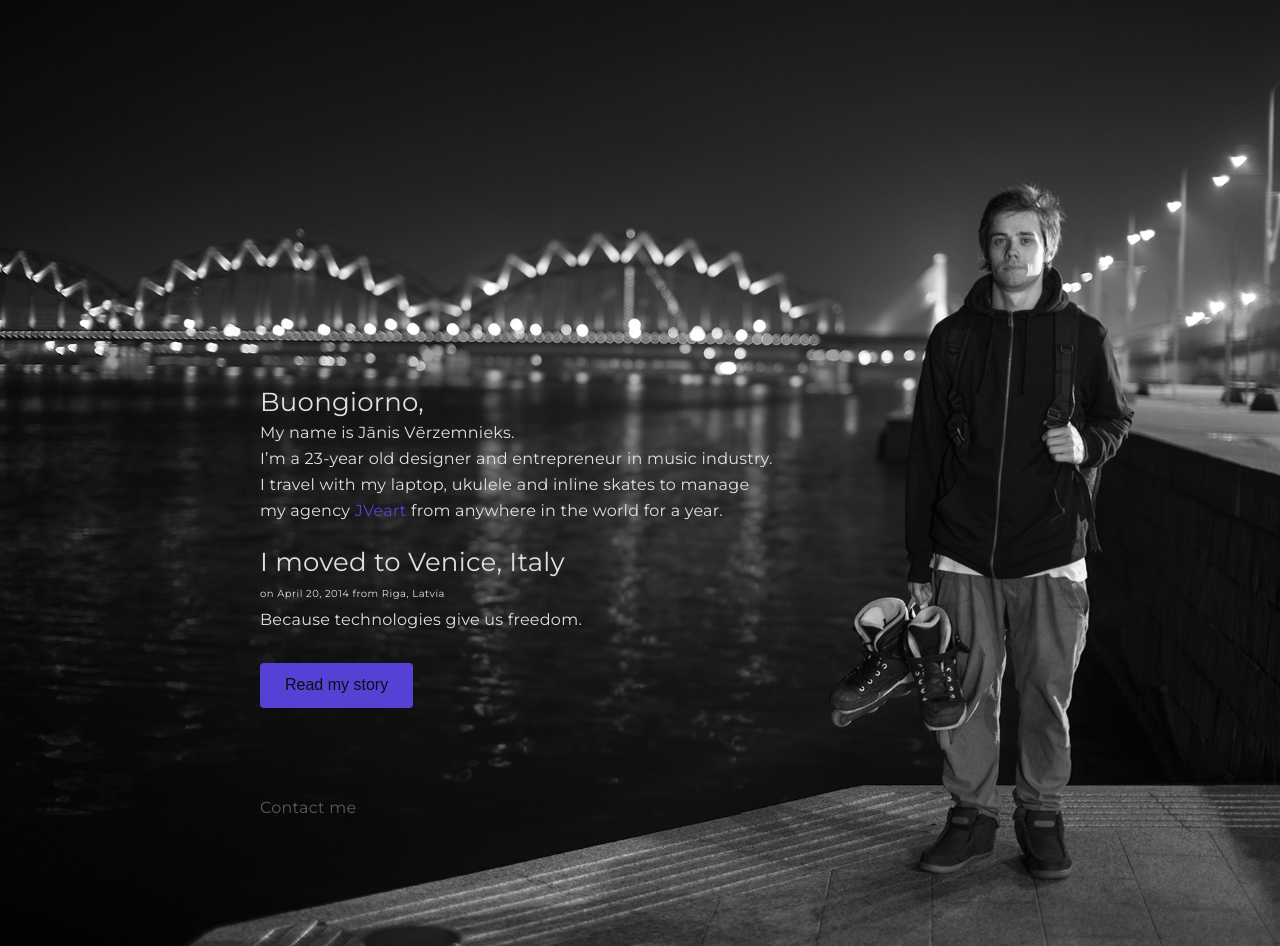
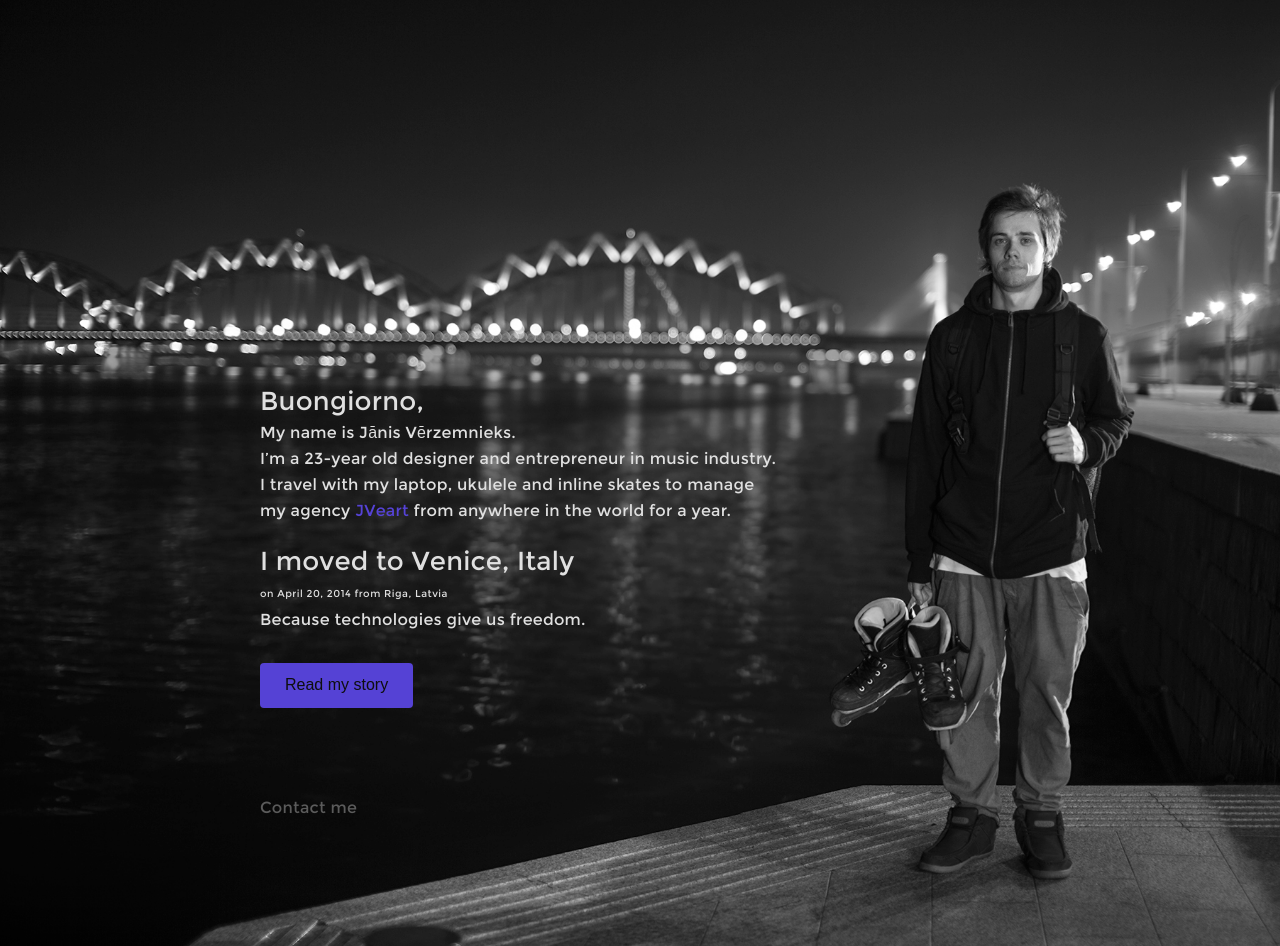
Before and after one commit to JVeart/freedom_backpack, a PHP site: page / in a window 1280 px wide. Run offline with PHP 8.4, Linux system fonts and the light colour scheme; some libraries are stand-ins or nearby versions.

Commit message:
dont use google fonts

```diff
--- a/header.php
+++ b/header.php
@@ -17,7 +17,6 @@
 
 		<link type="text/css" rel="stylesheet" href="/css/reset.css" />
         <link type="text/css" rel="stylesheet" href="/css/style.css?<?php echo ver; ?>" />
-        <link href='http://fonts.googleapis.com/css?family=Montserrat' rel='stylesheet' type='text/css'>
 
         <script content="text/javascript" src="//ajax.googleapis.com/ajax/libs/jquery/2.1.0/jquery.min.js"></script>
         <script>window.jQuery || document.write('<script content="text/javascript" src="/libs/jquery-2.1.0.js"><\/script>')</script>
```
